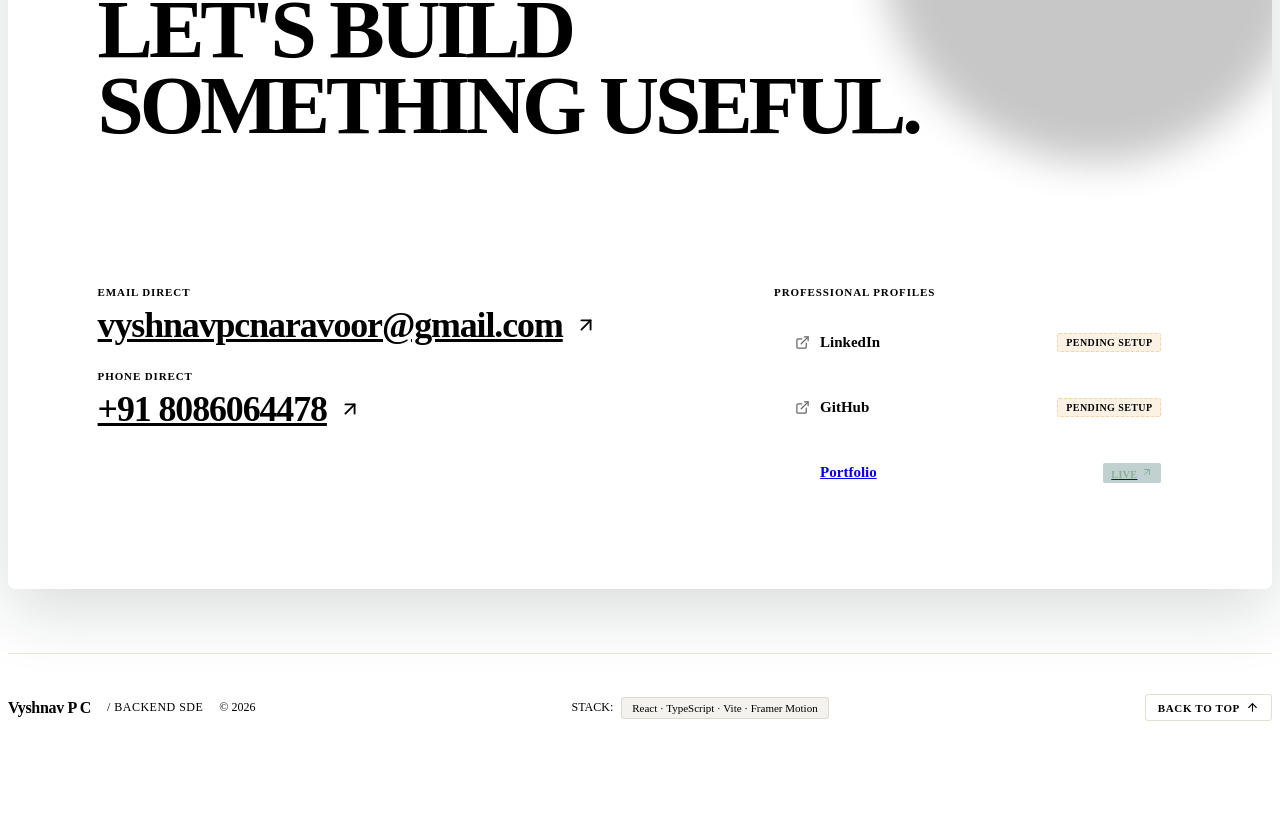
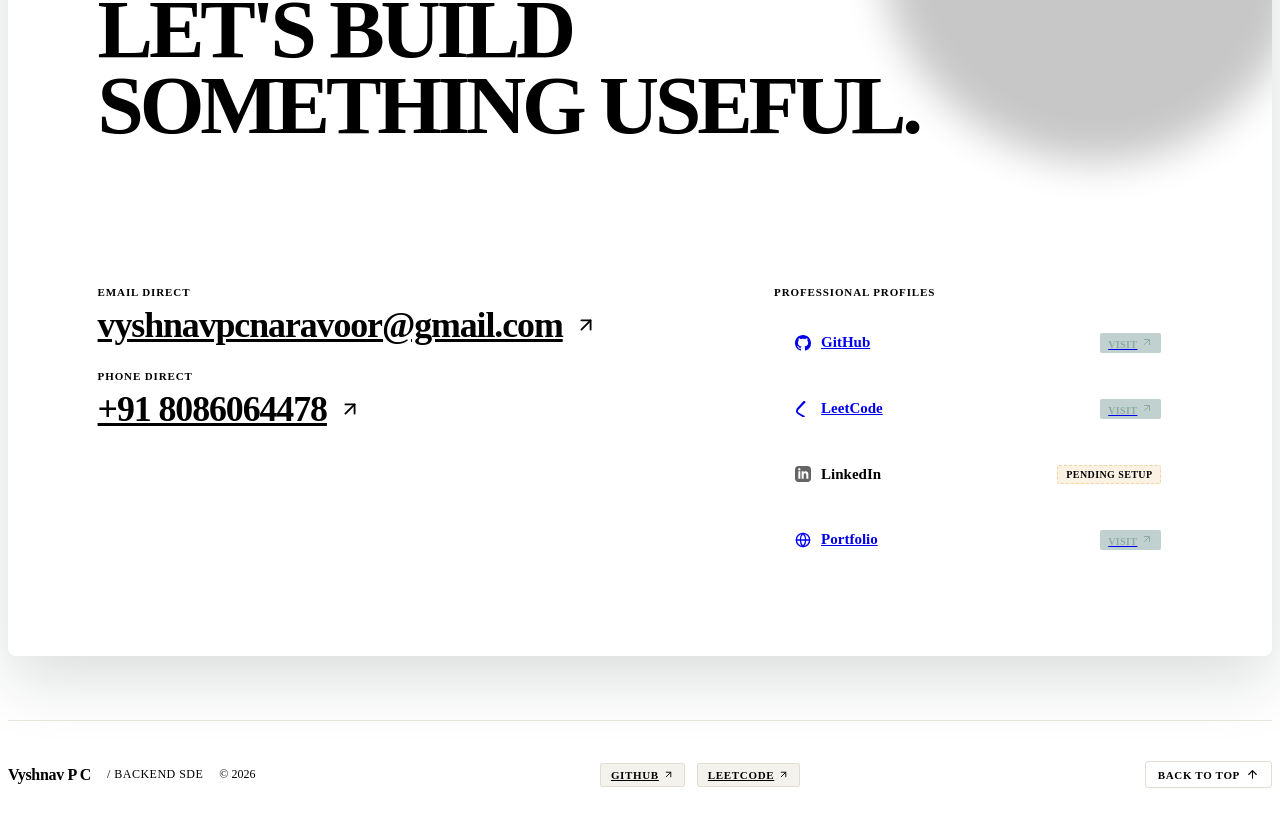
Before and after one commit to vyshn4v/portfolio, a React (Vite) app: page / in a window 1280 px wide. Shown: the part 6033-6859 px from the top of the page. Before the commit the page ends 6810 px from the top, so only its background shows below. Built offline with nearby package versions, Linux system fonts and the light colour scheme; the HTML template or start-up script is replaced by a standard one.

Commit message:
feat(links): add verified GitHub and LeetCode profile links and brand icons in Contact and Footer

```diff
--- a/src/components/Contact/Contact.tsx
+++ b/src/components/Contact/Contact.tsx
@@ -1,10 +1,28 @@
 import React from 'react';
 import { motion } from 'framer-motion';
-import { ArrowUpRight, Mail, Globe, ExternalLink } from 'lucide-react';
+import { ArrowUpRight, Globe, ExternalLink } from 'lucide-react';
 import { profile } from '../../data/profile';
 import './Contact.css';
 
 const EASE_OUT = [0.16, 1, 0.3, 1] as const;
+
+const GithubIcon: React.FC = () => (
+  <svg width="16" height="16" viewBox="0 0 24 24" fill="currentColor">
+    <path d="M12 0C5.37 0 0 5.37 0 12c0 5.31 3.435 9.795 8.205 11.385.6.105.825-.255.825-.57 0-.285-.015-1.23-.015-2.235-3.015.555-3.795-.735-4.035-1.41-.135-.345-.72-1.41-1.23-1.695-.42-.225-1.02-.78-.015-.795.945-.015 1.62.87 1.845 1.23 1.08 1.815 2.805 1.305 3.495.99.105-.78.42-1.305.765-1.605-2.67-.3-5.46-1.335-5.46-5.925 0-1.305.465-2.385 1.23-3.225-.12-.3-.54-1.53.12-3.18 0 0 1.005-.315 3.3 1.23.96-.27 1.98-.405 3-.405s2.04.135 3 .405c2.295-1.56 3.3-1.23 3.3-1.23.66 1.65.24 2.88.12 3.18.765.84 1.23 1.905 1.23 3.225 0 4.605-2.805 5.625-5.475 5.925.435.375.81 1.095.81 2.22 0 1.605-.015 2.895-.015 3.3 0 .315.225.69.825.57A12.02 12.02 0 0024 12c0-6.63-5.37-12-12-12z" />
+  </svg>
+);
+
+const LeetCodeIcon: React.FC = () => (
+  <svg width="16" height="16" viewBox="0 0 24 24" fill="currentColor">
+    <path d="M13.483 0a1.374 1.374 0 0 0-.961.438L7.116 6.226l-3.854 4.126a5.266 5.266 0 0 0-1.209 2.104 5.35 5.35 0 0 0-.125.513 5.527 5.527 0 0 0 .271 4.735 5.26 5.26 0 0 0 2.285 2.237l3.855 2.227 4.246 2.451a1.374 1.374 0 0 0 2.062-1.189 1.374 1.374 0 0 0-.687-1.19l-4.246-2.451-3.855-2.227a2.513 2.513 0 0 1-1.091-1.069 2.64 2.64 0 0 1-.129-2.261 2.513 2.513 0 0 1 .577-1.005l3.854-4.126 5.406-5.788A1.374 1.374 0 0 0 13.483 0z" />
+  </svg>
+);
+
+const LinkedinIcon: React.FC = () => (
+  <svg width="16" height="16" viewBox="0 0 24 24" fill="currentColor">
+    <path d="M19 0h-14c-2.761 0-5 2.239-5 5v14c0 2.761 2.239 5 5 5h14c2.762 0 5-2.239 5-5v-14c0-2.761-2.238-5-5-5zm-11 19h-3v-11h3v11zm-1.5-12.268c-.966 0-1.75-.79-1.75-1.764s.784-1.764 1.75-1.764 1.75.79 1.75 1.764-.783 1.764-1.75 1.764zm13.5 12.268h-3v-5.604c0-3.368-4-3.113-4 0v5.604h-3v-11h3v1.765c1.396-2.586 7-2.777 7 2.476v6.759z" />
+  </svg>
+);
 
 export const Contact: React.FC = () => {
   return (
@@ -81,16 +99,29 @@
                 <div className="contact-links-list">
                   {profile.links.map((link) => {
                     const isPending = link.url.includes('TODO');
+                    const isGitHub = link.label === 'GitHub';
+                    const isLeetCode = link.label === 'LeetCode';
+                    const isLinkedIn = link.label === 'LinkedIn';
                     const isPortfolio = link.label === 'Portfolio';
+
+                    const renderIcon = () => {
+                      if (isGitHub) return <GithubIcon />;
+                      if (isLeetCode) return <LeetCodeIcon />;
+                      if (isLinkedIn) return <LinkedinIcon />;
+                      if (isPortfolio) return <Globe size={16} />;
+                      return <ExternalLink size={16} />;
+                    };
 
                     return isPending ? (
                       <div
                         key={link.label}
                         className="profile-link-card"
-                        title="Profile link pending setup"
+                        title={`${link.label} profile link pending setup`}
                       >
                         <div className="link-label-group">
-                          <ExternalLink size={15} opacity={0.6} />
+                          <span style={{ opacity: 0.6, display: 'inline-flex' }}>
+                            {renderIcon()}
+                          </span>
                           <span>{link.label}</span>
                         </div>
                         <span className="pending-pill">PENDING SETUP</span>
@@ -102,17 +133,16 @@
                         target="_blank"
                         rel="noopener noreferrer"
                         className="profile-link-card active"
+                        aria-label={`Visit ${link.label} profile`}
                       >
                         <div className="link-label-group">
-                          {isPortfolio ? (
-                            <Globe size={15} color="var(--color-orange-warm)" />
-                          ) : (
-                            <Mail size={15} color="var(--color-orange-warm)" />
-                          )}
+                          <span style={{ color: 'var(--color-orange-warm)', display: 'inline-flex' }}>
+                            {renderIcon()}
+                          </span>
                           <span>{link.label}</span>
                         </div>
                         <span className="active-pill-tag">
-                          <span>LIVE</span>
+                          <span>VISIT</span>
                           <ArrowUpRight size={12} style={{ display: 'inline', marginLeft: 4 }} />
                         </span>
                       </a>
--- a/src/components/Footer/Footer.css
+++ b/src/components/Footer/Footer.css
@@ -17,6 +17,7 @@
   display: flex;
   align-items: center;
   gap: 16px;
+  flex-wrap: wrap;
 }
 
 .footer-brand {
@@ -36,23 +37,38 @@
 }
 
 .footer-center {
-  display: flex;
-  align-items: center;
-  gap: 8px;
   font-family: var(--font-mono);
   font-size: 12px;
   color: var(--color-ink-light);
 }
 
-.footer-stack-badge {
+.footer-links-group {
+  display: flex;
+  align-items: center;
+  gap: 12px;
+}
+
+.footer-profile-link {
+  display: inline-flex;
+  align-items: center;
+  gap: 4px;
   font-family: var(--font-mono);
   font-size: 11px;
-  font-weight: 500;
-  padding: 4px 10px;
+  font-weight: 600;
+  letter-spacing: 0.06em;
+  padding: 5px 10px;
+  border-radius: 3px;
   background-color: rgba(198, 190, 165, 0.2);
-  border: 1px solid rgba(198, 190, 165, 0.45);
-  border-radius: 3px;
+  border: 1px solid rgba(198, 190, 165, 0.4);
   color: var(--color-teal-dark);
+  transition: all var(--duration-fast) var(--ease-micro);
+}
+
+.footer-profile-link:hover {
+  background-color: var(--color-ink);
+  color: var(--color-bg);
+  border-color: var(--color-ink);
+  transform: translateY(-2px);
 }
 
 .footer-right {
--- a/src/components/Footer/Footer.tsx
+++ b/src/components/Footer/Footer.tsx
@@ -1,5 +1,5 @@
 import React from 'react';
-import { ArrowUp } from 'lucide-react';
+import { ArrowUp, ArrowUpRight } from 'lucide-react';
 import { profile } from '../../data/profile';
 import './Footer.css';
 
@@ -9,6 +9,9 @@
   const scrollToTop = () => {
     window.scrollTo({ top: 0, behavior: 'smooth' });
   };
+
+  const githubLink = profile.links.find((l) => l.label === 'GitHub');
+  const leetcodeLink = profile.links.find((l) => l.label === 'LeetCode');
 
   return (
     <footer className="footer-container" aria-label="Site Footer">
@@ -20,12 +23,32 @@
           <span className="footer-center">© {currentYear}</span>
         </div>
 
-        {/* Center: Technical Stack Note */}
-        <div className="footer-center">
-          <span>STACK:</span>
-          <span className="footer-stack-badge">
-            React · TypeScript · Vite · Framer Motion
-          </span>
+        {/* Center: Quick Dev Profiles */}
+        <div className="footer-links-group">
+          {githubLink && !githubLink.url.includes('TODO') && (
+            <a
+              href={githubLink.url}
+              target="_blank"
+              rel="noopener noreferrer"
+              className="footer-profile-link"
+              aria-label="GitHub Profile"
+            >
+              <span>GITHUB</span>
+              <ArrowUpRight size={11} />
+            </a>
+          )}
+          {leetcodeLink && !leetcodeLink.url.includes('TODO') && (
+            <a
+              href={leetcodeLink.url}
+              target="_blank"
+              rel="noopener noreferrer"
+              className="footer-profile-link"
+              aria-label="LeetCode Profile"
+            >
+              <span>LEETCODE</span>
+              <ArrowUpRight size={11} />
+            </a>
+          )}
         </div>
 
         {/* Right: Back to Top Trigger */}
--- a/src/data/profile.ts
+++ b/src/data/profile.ts
@@ -1,6 +1,6 @@
 export interface Link {
   label: string;
-  url: string; // TODO placeholders stay TODO until the real URL is confirmed
+  url: string;
 }
 
 export interface EducationEntry {
@@ -41,8 +41,9 @@
   summary:
     "Backend-focused developer with 2 years of production experience building Node.js/NestJS services for insurtech platforms. Designed a decision engine handling 1,000-2,000 requests/minute for automated policy workflows and led backend delivery through production deployment. Experienced in REST APIs, asynchronous workflows with RabbitMQ, Redis caching, PostgreSQL/MongoDB, Docker, Kubernetes, and end-to-end service ownership.",
   links: [
+    { label: "GitHub", url: "https://github.com/vyshn4v" },
+    { label: "LeetCode", url: "https://leetcode.com/u/vyshn4v" },
     { label: "LinkedIn", url: "TODO_LINKEDIN_URL" },
-    { label: "GitHub", url: "TODO_GITHUB_URL" },
     { label: "Portfolio", url: "https://vyshnavpc.com" },
   ],
   education: [
```
